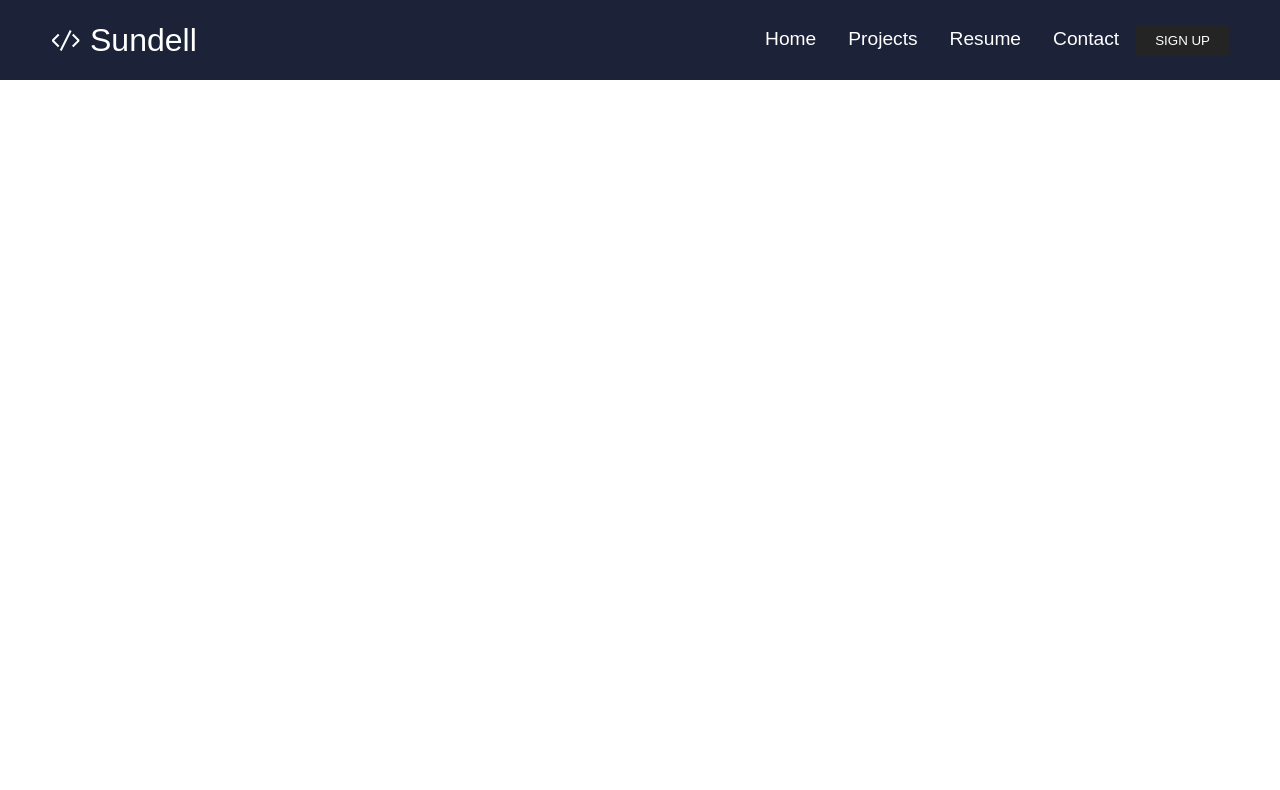
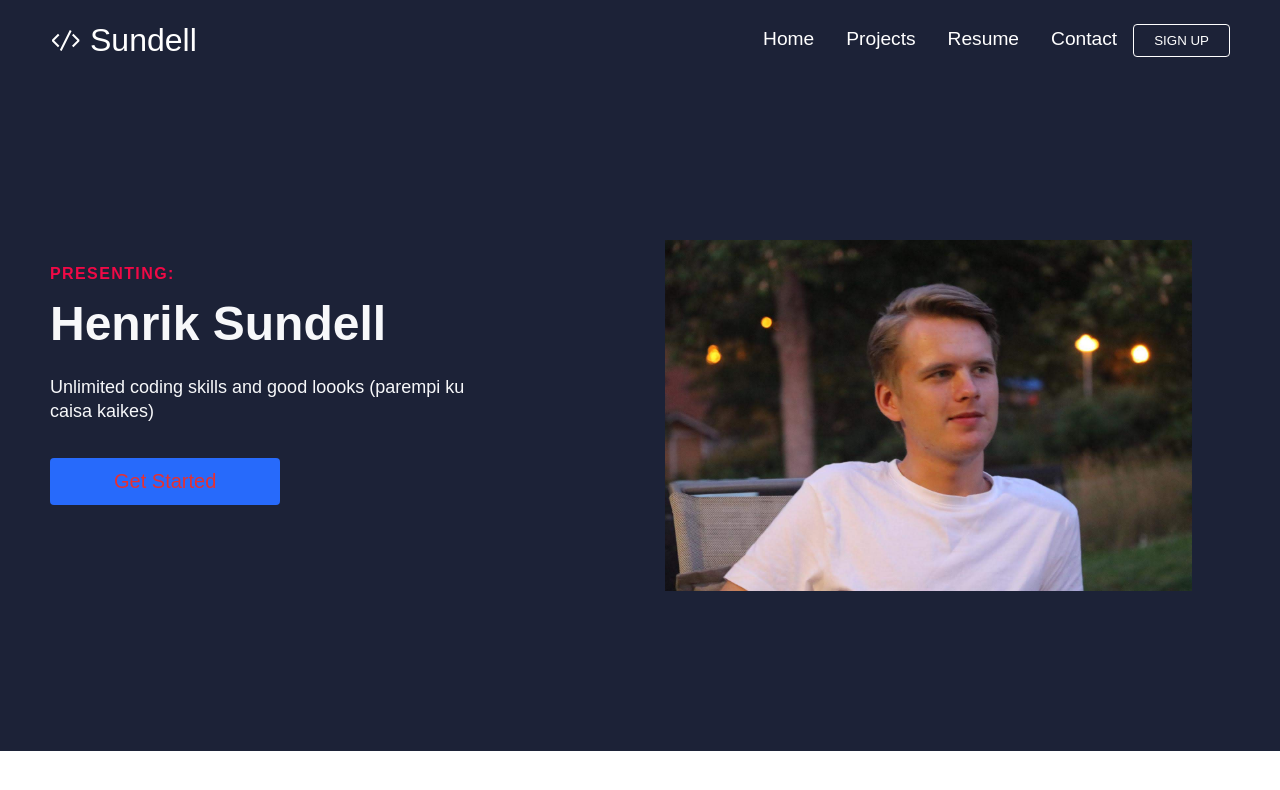
Before and after one commit to HenrikSundell/website, a React (Create React App) app: page / in a window 1280 px wide. Shown: the top 790 px of the page. Built offline with nearby package versions, Linux system fonts and the light colour scheme.

Commit message:
testi for caisa

```diff
--- a/src/App.js
+++ b/src/App.js
@@ -2,13 +2,13 @@ import React from "react";
 import "./App.css";
 import Navbar from "./components/Navbar";
 import { BrowserRouter as Router, Switch, Route } from "react-router-dom";
-
+import Home from "./components/pages/HomePage/Home";
 function App() {
   return (
     <Router>
       <Navbar />
       <Switch>
-        <Route path="/" />
+        <Route path="/" exact component={Home} I />
       </Switch>
     </Router>
   );
--- a/src/components/Button.css
+++ b/src/components/Button.css
@@ -69,7 +69,7 @@
 
 .blue {
   background-color: #276afb;
-  color: #fff;
+  color: rgb(230, 49, 49);
   border: none;
 }
 
@@ -100,3 +100,12 @@
 .green:hover {
     background-color: #242424;
 }
+.btn--link {
+    display: flex;
+    justify-content: center;
+    align-items: center;
+    text-decoration: none;
+    padding: 8px 16px;
+    height: 100%;
+    width: 100%;
+}
--- a/src/components/Button.js
+++ b/src/components/Button.js
@@ -10,7 +10,7 @@ const COLOR = ["primary", "blue", "red", "green"];
 export const Button = ({
   children,
   type,
-  onCLick,
+  onClick,
   buttonStyle,
   buttonSize,
   buttonColor,
@@ -19,14 +19,14 @@ export const Button = ({
     ? buttonStyle
     : STYLES[0];
 
-  const checkButtonSize = SIZES.includes(buttonSize) ? buttonStyle : SIZES[0];
+  const checkButtonSize = SIZES.includes(buttonSize) ? buttonSize : SIZES[0];
 
-  const checkButtonColor = COLOR.includes(buttonColor) ? buttonStyle : COLOR[0];
+  const checkButtonColor = COLOR.includes(buttonColor) ? buttonColor : null;
 
   return (
     <button
       className={`btn ${checkButtonStyle} ${checkButtonSize} ${checkButtonColor}`}
-      onClick={onCLick}
+      onClick={onClick}
       type={type}
     >
       {children}
--- /dev/null
+++ b/src/components/HeroSection.css
@@ -0,0 +1,104 @@
+.home__hero-section {
+  color: "#fff";
+  padding: 160px 0;
+}
+
+.home__hero-row {
+  align-items: center;
+}
+
+.row {
+  display: flex;
+  margin-right: -15px;
+  margin-bottom: -15px;
+  margin-left: -15px;
+  flex-wrap: wrap;
+  align-content: stretch;
+}
+
+.col {
+  margin-bottom: 15px;
+  padding-right: 15px;
+  padding-left: 15px;
+  flex: 1;
+  max-width: 50%;
+  flex-basis: 50%;
+}
+
+.home__hero-text-wrapper {
+  max-width: 540px;
+  padding-top: 0;
+  padding-bottom: 60px;
+}
+
+.top-line {
+  color: #f00946;
+  font-size: 16px;
+  line-height: 16px;
+  font-weight: 700;
+  letter-spacing: 1.4px;
+  text-transform: uppercase;
+  margin-bottom: 16px;
+}
+
+.heading {
+  margin-bottom: 24px;
+  font-size: 48px;
+  line-height: 1.1;
+  font-weight: 600;
+  color: #f7f8fa;
+}
+
+.dark {
+  color: #1c2237;
+}
+
+.darkBg {
+  background-color: #1c2237;
+}
+
+.home__hero-subtitle {
+  max-width: 440px;
+  margin-bottom: 35px;
+  font-size: 18px;
+  line-height: 24px;
+  color: #f7f8fa;
+}
+
+.home__hero-img-wrapper {
+  max-width: 555px;
+}
+
+.home__hero-img {
+  max-width: 95%;
+  margin-top: 0;
+  margin-right: 0;
+  margin-left: 10px;
+  padding-right: 0;
+}
+
+img {
+  border: 0;
+  max-width: 100%;
+  vertical-align: middle;
+  display: inline-block;
+}
+
+
+@media screen and (max-width: 991px) {
+  .container {
+    padding-right: 30px;
+    padding-left: 30px;
+  }
+}
+
+@media screen and (max-width: 768px) {
+  .home__hero-text-wrapper {
+    padding-bottom: 65px;
+  }
+
+  .col {
+    max-width: 100%;
+    flex-basis: 100%;
+  }
+}
--- /dev/null
+++ b/src/components/HeroSection.js
@@ -0,0 +1,65 @@
+import React from "react";
+import { Button } from "./Button";
+import { Link } from "react-router-dom";
+import "./HeroSection.css";
+
+function HeroSection({
+  lightBg,
+  topLine,
+  lightText,
+  lightTextDesc,
+  headline,
+  description,
+  buttonLable,
+  img,
+  alt,
+  imgStart,
+}) {
+  return (
+    <>
+      <div
+        className={lightBg ? "home__hero-section" : "home__hero-section darkBg"}
+      >
+        <div className="container">
+          <div
+            className="row home__hero-row"
+            style={{
+              display: "flex",
+              flexDirection: imgStart === "start" ? "row-reverse" : "row",
+            }}
+          >
+            <div className="col">
+              <div className="home__hero-text-wrapper">
+                <div className="top-line">{topLine}</div>
+                <h1 className={lightText ? "heading" : "heading dark"}>
+                  {headline}
+                </h1>
+                <p
+                  className={
+                    lightTextDesc
+                      ? "home__hero-subtitle"
+                      : "home__hero-subtitle dark"
+                  }
+                >
+                  {description}
+                </p>
+                <Link to="/sign-up">
+                  <Button buttonSize="btn--wide" buttonColor="blue">
+                    {buttonLable}
+                  </Button>
+                </Link>
+              </div>
+            </div>
+            <div className="col">
+              <div className="home__hero-img-wrapper">
+                <img src={img} alt={alt} className="home__hero-img" />
+              </div>
+            </div>
+          </div>
+        </div>
+      </div>
+    </>
+  );
+}
+
+export default HeroSection;
--- a/src/components/Navbar.css
+++ b/src/components/Navbar.css
@@ -46,7 +46,7 @@
     justify-content: center;
     list-style: none;
     text-align: center;
-    justify-content: end;
+    justify-content: flex-end;
   }
 
   .nav-item {
--- a/src/components/Navbar.js
+++ b/src/components/Navbar.js
@@ -1,32 +1,38 @@
-import React, { useState } from "react";
+import React, { useState, useEffect } from "react";
 import { Link } from "react-router-dom";
 import { VscCode } from "react-icons/vsc";
 import { FaBars, FaTimes } from "react-icons/fa";
 import { Button } from "./Button";
 import "./Navbar.css";
+import { IconContext } from "react-icons/lib";
 
 function Navbar() {
   const [click, setClick] = useState(false);
-  const [button, setButton] = useState(true)
+  const [button, setButton] = useState(true);
 
   const handleClick = () => setClick(!click);
-  //const closeMobileMenu = () => setClick(false);
+  const closeMobileMenu = () => setClick(false);
 
   const showButton = () => {
-      if(window.innerWidth <= 960) {
-          setButton(false)
+    if (window.innerWidth <= 960) {
+      setButton(false);
     } else {
-          setButton(true)
+      setButton(true);
     }
-  }
+  };
 
-  window.addEventListener('resize', showButton);
+  useEffect(() => {
+    showButton();
+  }, []);
+
+  window.addEventListener("resize", showButton);
 
   return (
     <>
+      <IconContext.Provider value={{ color: "#fff" }}>
         <div className="navbar">
           <div className="navbar-container container">
-          <Link className="navbar-logo">
+            <Link className="navbar-logo" onClick={closeMobileMenu}>
               <VscCode className="navbar-icon" />
               Sundell
             </Link>
@@ -35,22 +41,22 @@ function Navbar() {
             </div>
             <ul className={click ? "nav-menu active" : "nav-menu"}>
               <li className="nav-item">
-              <Link to="/" className="nav-links">
+                <Link to="/" className="nav-links" onClick={closeMobileMenu}>
                   Home
                 </Link>
               </li>
               <li className="nav-item">
-              <Link to="/services" className="nav-links">
+                <Link to="/projects" className="nav-links" onClick={closeMobileMenu}>
                   Projects
                 </Link>
               </li>
               <li className="nav-item">
-              <Link to="/products" className="nav-links">
+                <Link to="/resume" className="nav-links" onClick={closeMobileMenu}>
                   Resume
                 </Link>
               </li>
               <li className="nav-item">
-              <Link to="/products" className="nav-links">
+                <Link to="/contact" className="nav-links" onClick={closeMobileMenu}>
                   Contact
                 </Link>
               </li>
@@ -60,7 +66,7 @@ function Navbar() {
                     <Button buttonStyle="btn--outline">SIGN UP</Button>
                   </Link>
                 ) : (
-                <Link to="sign-up" className="btn-link">
+                  <Link to="sign-up" className="btn-link" onClick={closeMobileMenu}>
                     <Button buttonStyle="btn--utline" buttonSize="btn--mobile">
                       SIGN UP
                     </Button>
@@ -70,6 +76,7 @@ function Navbar() {
             </ul>
           </div>
         </div>
+      </IconContext.Provider>
     </>
   );
 }
--- /dev/null
+++ b/src/components/pages/HomePage/Data.js
@@ -0,0 +1,11 @@
+export const homeObjOne = {
+  lightBg: false,
+  lightText: true,
+  topLine: "Presenting:",
+  headline: "Henrik Sundell",
+  description: "Unlimited coding skills and good loooks (parempi ku caisa kaikes)",
+  buttonLable: "Get Started",
+  imgStart: "",
+  img: "images/me.jpg",
+  alt: "Picture of me",
+};
--- /dev/null
+++ b/src/components/pages/HomePage/Home.js
@@ -0,0 +1,14 @@
+import React from 'react'
+import HeroSection from '../../HeroSection'
+import {homeObjOne} from './Data'
+
+function Home() {
+    return (
+        <>
+          <HeroSection {...homeObjOne} />
+
+        </>
+    )
+}
+
+export default Home
```
Also changed, not shown: public/images/me.jpg (added). Lines whose indentation alone changed are shown as unchanged.
